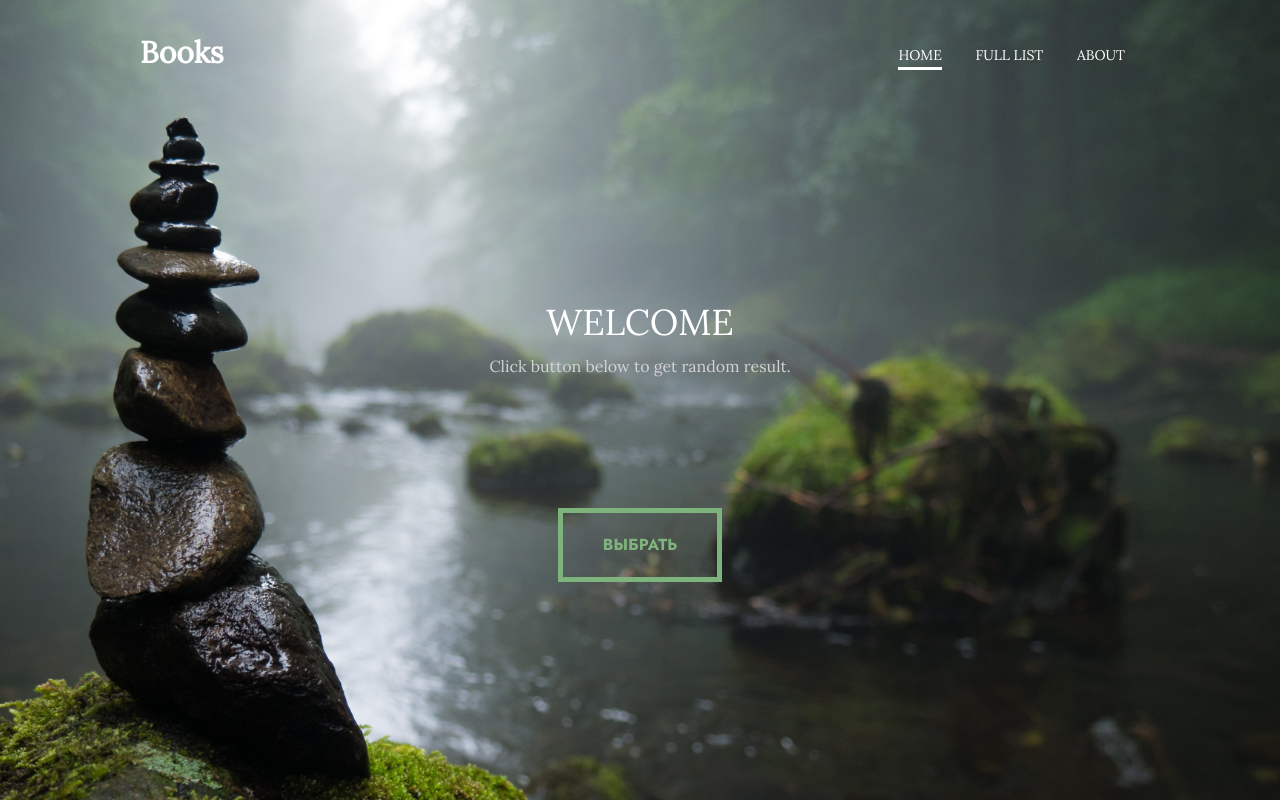
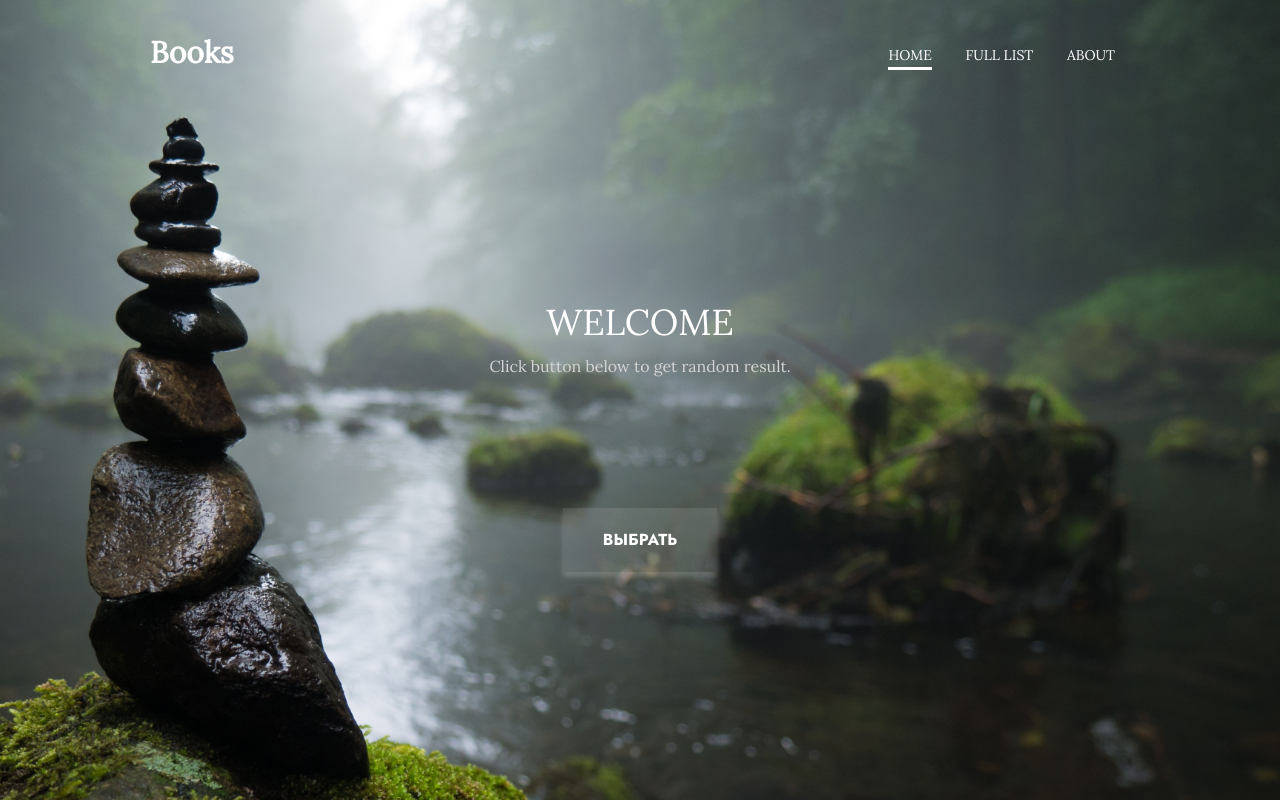
Before and after one commit to ttpavlova/book-excerpts, a Django app: page / in a window 1280 px wide. Run offline with Django 3.2, Linux system fonts and the light colour scheme; data that the repository does not hold is empty; some web fonts are replaced.

Commit message:
buttons animation

```diff
--- a/post/static/css/style.css
+++ b/post/static/css/style.css
@@ -154,40 +154,164 @@ h1, h2, h3, h4, h5, h6, p {
 	background-color: #73d360;
 }
 
+/* стилизация кнопок */
+
 .btn {
-	cursor: pointer;
-}
-
-.btn-random {
 	display: inline-block;
-
 	font-family: 'Jost', sans-serif;
 	text-align: center;
 	font-size: 16px;
 	font-weight: 500;
 	text-transform: uppercase;
 	padding: 20px 40px;
-	border: 5px solid #7fb37d;
-	background-color: transparent;
-	color: #7fb37d;
-	transition: border .4s linear, color .4s linear;
+	cursor: pointer;
 }
 
-.btn-random:hover {
-	font-size: 18px;
-	padding: 21px 41px;
-	border: 5px solid #e9e269;
-	background-color: transparent;
-	color: #e9e269;
+.btn-random {
+	position: relative;
+	color: #ffffff;
+	overflow: hidden;
+}
+
+.btn-detail {
+	margin-top: 50px;
+	border: 2px solid #73d360;
+}
+
+.btn-detail:hover {
+	background-color: #d3f1cd;
 }
 
 .btn-random:active {
-	font-size: 18px;
-	padding: 21px 41px;
-	border: 5px solid #7fb37d;
-	background-color: transparent;
-	color: #7fb37d;
+	background: rgba(255, 255, 255, 0.4);
 }
+
+*, *::before, *::after {
+    margin: 0;
+    padding: 0;
+    box-sizing: border-box;
+}
+
+.btn-container {
+	position: relative;
+	margin: 0 auto;
+	width: 154.34px;
+	height: 64px;
+	overflow: hidden;
+	background: rgba(255, 255, 255, .1);
+	box-shadow: 0 5px 5px rgba(255, 255, 255, .2);
+}
+
+/* стилизация бликов на кнопке */
+
+.btn-random::after {
+    content: '';
+    position: absolute;
+    top: 0;
+    left: -150%;
+    width: 100%;
+    height: 100%;
+    /* background: linear-gradient(135deg, transparent, rgba(255, 255, 255, .1), transparent); */
+
+    background-image: -webkit-linear-gradient(left, rgba(255, 255, 255, 0) 0%, rgba(255, 255, 255, 0.2) 50%, transparent 50%);
+    transform: skew(-45deg);
+
+    transition: 2s;
+}
+
+.btn-random:hover::after {
+    left: 150%;
+}
+
+/* анимация рамки */
+
+.btn-container::before {
+    content: '';
+    position: absolute;
+    top: 0;
+    left: 0;
+    width: 0;
+    height: 0;
+    background-color: transparent;
+    border: 2px solid transparent;
+}
+
+.btn-container:hover::before {
+	animation: animate 1s linear forwards;
+	animation-delay: 1s;
+}
+
+@keyframes animate {
+    0% {
+        width: 0;
+        height: 0;
+        border-top-color: #ffffff;
+        border-right-color: transparent;
+        border-bottom-color: transparent;
+        border-left-color: transparent;
+    }
+    50% {
+        width: 100%;
+        height: 0;
+        border-top-color: #ffffff;
+        border-right-color: #ffffff;
+        border-bottom-color: transparent;
+        border-left-color: transparent;
+    }
+    100% {
+        width: 100%;
+        height: 100%;
+        border-top-color: #ffffff;
+        border-right-color: #ffffff;
+        border-bottom-color: transparent;
+        border-left-color: transparent;
+    }
+}
+
+.btn-container::after {
+    content: '';
+    position: absolute;
+    bottom: 0;
+    right: 0;
+    width: 0;
+    height: 0;
+    background-color: transparent;
+    border: 2px solid transparent;
+}
+
+.btn-container:hover::after {
+    animation: animate2 1s linear forwards;
+    animation-delay: 1s;
+}
+
+@keyframes animate2 {
+    0% {
+        width: 0;
+        height: 0;
+        border-top-color: transparent;
+        border-right-color: transparent;
+        border-bottom-color: #ffffff;
+        border-left-color: transparent;
+    }
+    50% {
+        width: 100%;
+        height: 0;
+        border-top-color: transparent;
+        border-right-color: transparent;
+        border-bottom-color: #ffffff;
+        border-left-color: #ffffff;
+    }
+    100% {
+        width: 100%;
+        height: 100%;
+        border-top-color: transparent;
+        border-right-color: transparent;
+        border-bottom-color: #ffffff;
+        border-left-color: #ffffff;
+    }
+}
+
+
 
 /* элемент с id="max_value" нужен, чтобы узнать количество записей на сайте, но отображать его на странице не нужно */
 #max-value {
--- a/post/static/js/activity.js
+++ b/post/static/js/activity.js
@@ -19,5 +19,5 @@ function getRandomIntInclusive(min, max) {
 // функция перехода на рандомную статью
 function moveToRandomPage() {
     let random_number = getRandomIntInclusive(min_value, max_value);
-    document.location.href = "../list/" + random_number + "/";
+    document.location.href = "http://127.0.0.1:8000/list/" + random_number + "/";
 }
--- a/post/templates/base.html
+++ b/post/templates/base.html
@@ -21,18 +21,19 @@
                     </div>
 
                     <nav class="nav">
-                        <a id="nav-home" class="nav-link" href="../">Home</a>
-                        <a id="nav-list" class="nav-link" href="../list/">Full List</a>
-                        <a id="nav-about" class="nav-link" href="../about/">About</a>
+                        <a id="nav-home" class="nav-link" href="http://127.0.0.1:8000/">Home</a>
+                        <a id="nav-list" class="nav-link" href="http://127.0.0.1:8000/list/">Full List</a>
+                        <a id="nav-about" class="nav-link" href="http://127.0.0.1:8000/about/">About</a>
                     </nav>
                 </div>
             </div>
         </header>
 
         <div class="content">
+            <p id="max-value">{{count}}</p>
             {% block content %}
             {% endblock content %}
         </div>
-        <script src="../static/js/activity.js"></script>
+        <script src="http://127.0.0.1:8000/static/js/activity.js"></script>
     </body>
 </html>
--- a/post/templates/booksdetail.html
+++ b/post/templates/booksdetail.html
@@ -19,11 +19,8 @@
 				{{instance.content}}
 			</p>
 		</div>
+		<a class="btn btn-detail" onclick="moveToRandomPage()">Выбрать</a>
 	</div>
 </div>
 
-<div class="title">
-
-</div>
-
 {% endblock content %}
--- a/post/templates/index.html
+++ b/post/templates/index.html
@@ -9,7 +9,9 @@
 		<div class="intro-inner">
 			<h1 class="intro-title">Welcome</h1>
 			<h2 class="intro-description">Click button below to get random result.</h2>
-			<a class="btn btn-random" onclick="moveToRandomPage()">Выбрать</a>
+			<div class="btn-container">
+				<a class="btn btn-random" onclick="moveToRandomPage()">Выбрать</a>
+			</div>
 		</div>
 	</div>
 </header>
@@ -18,8 +20,6 @@
 	<canvas id="canvas-one"></canvas>
 
 </div>
-
-<p id="max-value">{{count}}</p>
 
 <script>
 	(document.getElementById("nav-home")).classList.add("active");
--- a/post/views.py
+++ b/post/views.py
@@ -19,9 +19,11 @@ def bookshome(request):
 
 def booksdetail(request, pk):
     instance=get_object_or_404(Post, pk=pk)
+    count=Post.objects.all().count()
     content={
         "title":instance.title,
         "instance":instance,
+        "count":count,
     }
     return render(request, "booksdetail.html", content)
 
```
